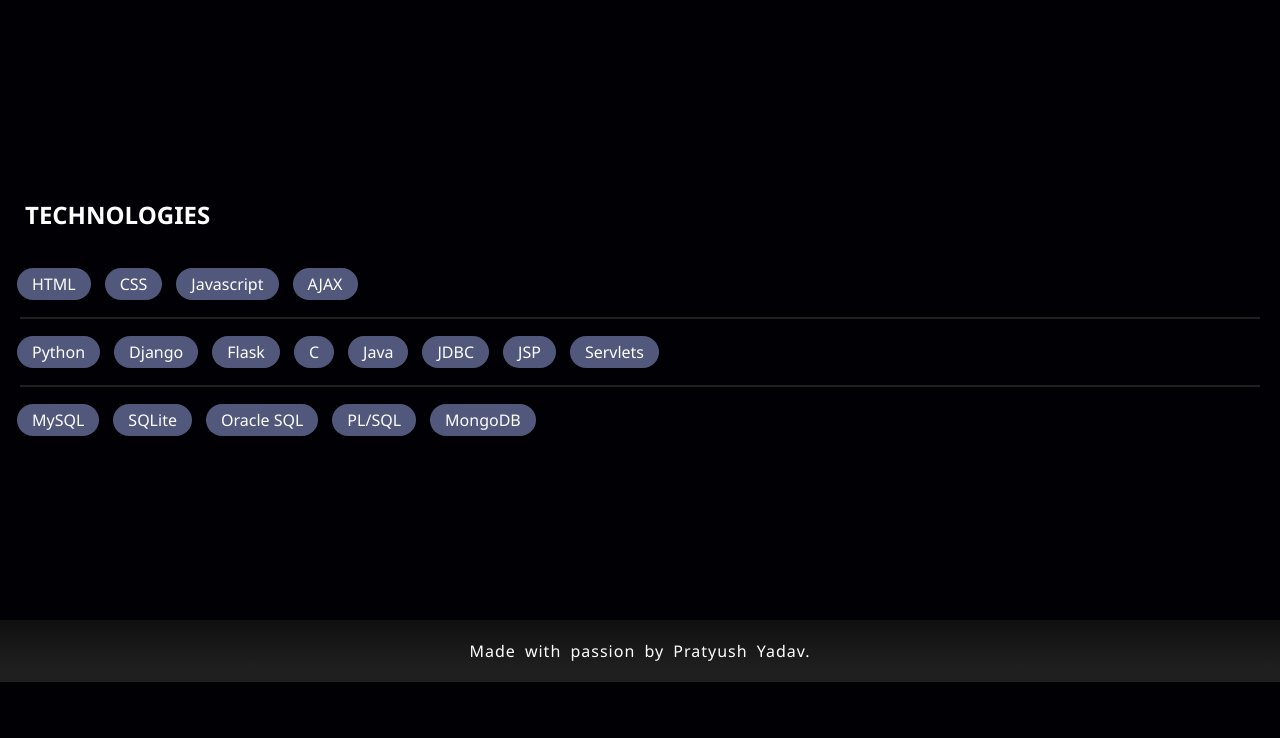
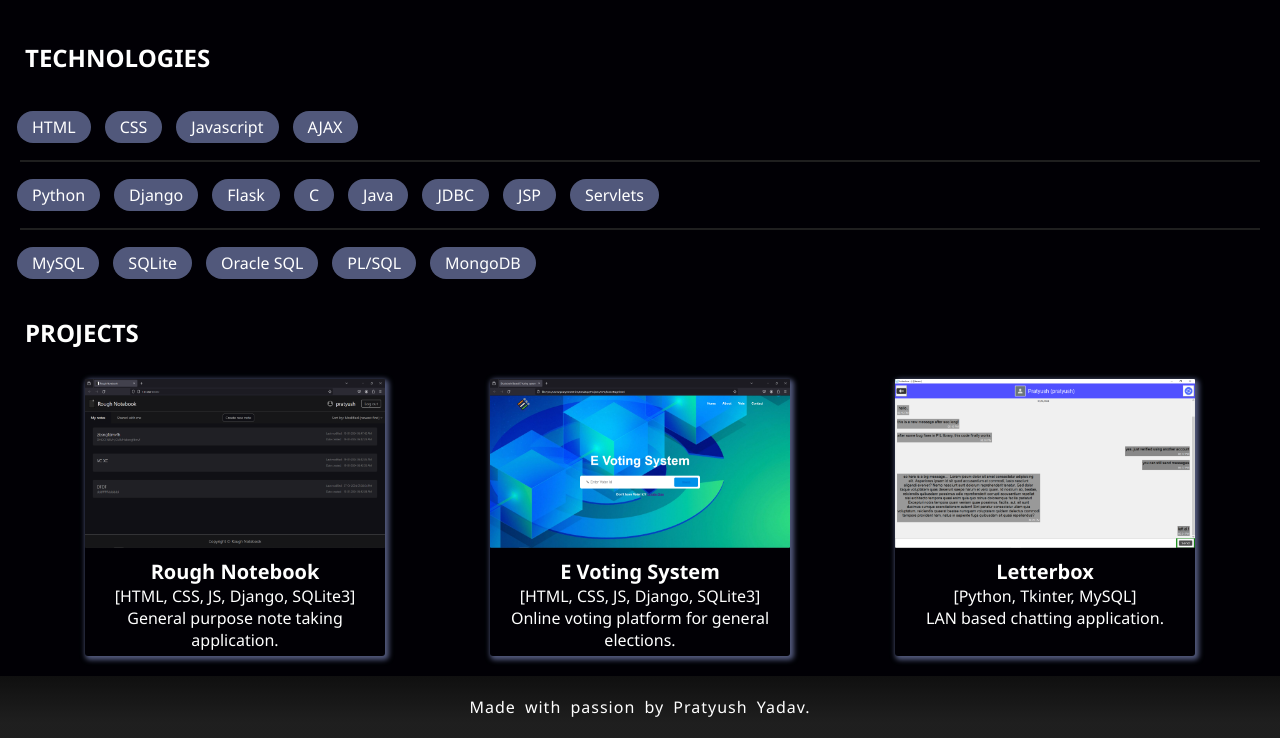
Before and after one commit to pratyush-yadav/pratyush-yadav.github.io, a plain HTML site: page index.html in a window 1280 px wide. Shown: the part 118-856 px from the top of the page. Before the commit the page ends 800 px from the top, so only its background shows below. Drawn offline with Linux system fonts and the light colour scheme.

Commit message:
Add section - projects

```diff
--- a/index.html
+++ b/index.html
@@ -56,6 +56,36 @@
                 <span>MongoDB</span>
             </div>
         </section>
+
+        <section id="projects">
+            <h2>PROJECTS</h2>
+            <div class="container">
+                <div class="project-card">
+                    <img src="images/rough_notebook.png" alt="rough-notebook">
+                    <div class="project-description">
+                        <div class="project-name">Rough Notebook</div>
+                        <div class="technologies">[HTML, CSS, JS, Django, SQLite3]</div>
+                        <div class="short-description">General purpose note taking application.</div>
+                    </div>
+                </div>
+                <div class="project-card">
+                    <img src="images/evs.png" alt="evs-image">
+                    <div class="project-description">
+                        <div class="project-name">E Voting System</div>
+                        <div class="technologies">[HTML, CSS, JS, Django, SQLite3]</div>
+                        <div class="short-description">Online voting platform for general elections.</div>
+                    </div>
+                </div>
+                <div class="project-card">
+                    <img src="images/letterbox.png" alt="letterbox-image">
+                    <div class="project-description">
+                        <div class="project-name">Letterbox</div>
+                        <div class="technologies">[Python, Tkinter, MySQL]</div>
+                        <div class="short-description">LAN based chatting application.</div>
+                    </div>
+                </div>
+            </div>
+        </section>
     </main>
 
     <footer>Made with passion by Pratyush Yadav.</footer>
--- a/style.css
+++ b/style.css
@@ -103,6 +103,42 @@ section .container{
     flex-basis: 100%;
 }
 
+/* -------------------------------------------------------- */
+#projects .container {
+    justify-content: space-evenly;
+    gap: 30px;
+}
+
+.project-card {
+    width: 300px;
+    border-radius: 3px;
+    box-shadow: 2px 2px 5px 2px var(--accent);
+}
+
+.project-card img{
+    width: 100%;
+    aspect-ratio: 16/9;
+    border-radius: 1px;
+    background-size: contain;
+    background-position: center;
+    background-repeat: no-repeat;
+}
+
+.project-description {
+    text-align: center;
+    padding: 5px;
+}
+
+.project-name {
+    font-weight: bold;
+    font-size: 20px;
+}
+
+.technologies-used,
+.short-description {
+    font-size: 16px;
+}
+
 
 /* ------------------------- FOOTER ------------------------- */
 footer {
```
